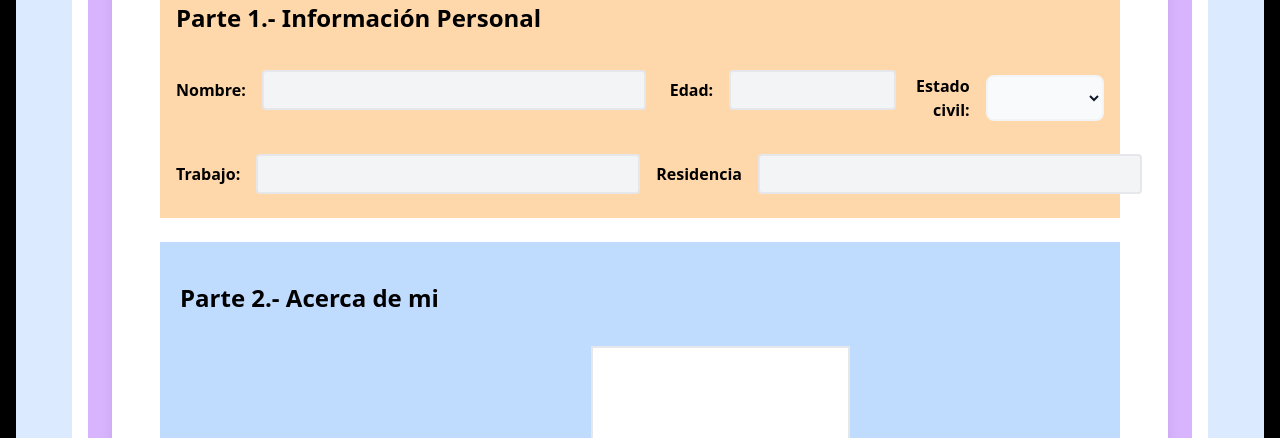
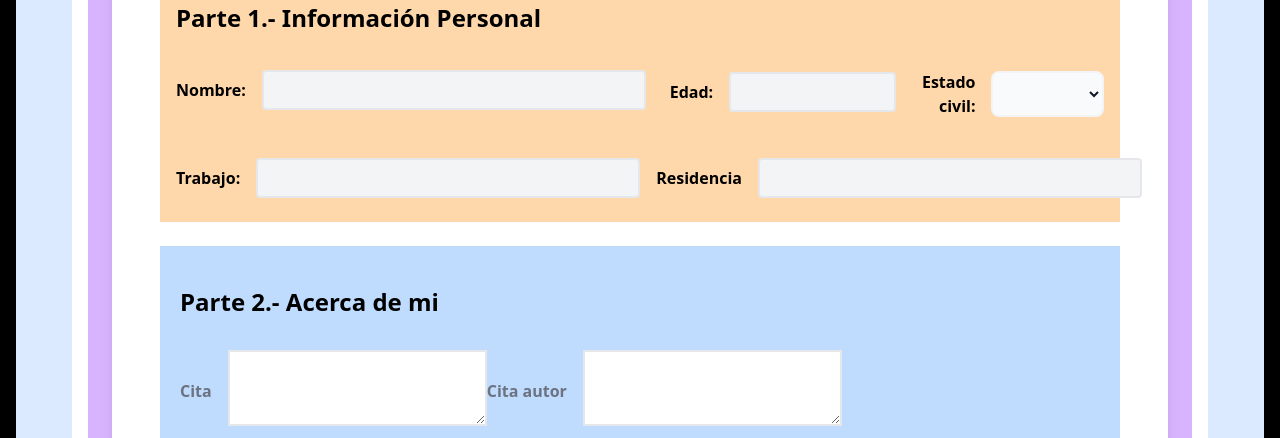
Before and after one commit to AbrahamJesusCimeCaaamal/Api_Persona_UX, a Vue app: page /personaUX in a window 1280 px wide. Shown: the part 362-800 px from the top of the page. Built offline with nearby package versions, Linux system fonts and the light colour scheme.

Commit message:
Eliminacion de div que no se usan

```diff
--- a/src/components/PersonaUX.vue
+++ b/src/components/PersonaUX.vue
@@ -71,32 +71,24 @@ export default {
                         <h1 class="text-left px-4   py-6 text-black text-2xl font-bold ">Parte 1.- Información  Personal</h1>
                     <div class="md:flex mb-2 px-4 py-3">
                         <div class="flex ">
-                            <div class="">
-                    <label class="block py-2 font-bold md:text-right mb-1 md:mb-0 pr-4" for="inline-full-name">
-                        Nombre:
-                    </label>
-                    </div>
-                    <div class="">
-                    <input name="Nombre" id="Nombre" v-model="Nombre" class="w-96  bg-gray-100 appearance-none border-2 border-gray-200 rounded  py-2 px-4 text-gray-700 leading-tight focus:outline-none  focus:ring-blue-500 focus:border-blue-500" type="text" >
-                    </div>
+
+                    <label class="  block py-2 font-bold md:text-right mb-1 md:mb-0 pr-4" for="inline-full-name"> Nombre: </label>
+                    <input name="Nombre" id="Nombre" v-model="Nombre" class="w-96 h-10 bg-gray-100 appearance-none border-2 border-gray-200 rounded  py-2 px-4 text-gray-700 leading-tight focus:outline-none  focus:ring-blue-500 focus:border-blue-500" type="text" >
+
                 </div>
                 <div class="md:flex md:items-center mb-6">
-                    <div class="">
-                    <label class=" px-6 block font-bold md:text-right mb-1 md:mb-0 pr-4" for="inline-full-name">
-                        Edad:
-                    </label>
-                    </div>
-                    <div class="">
+
+                    <label class=" px-6 block font-bold md:text-right mb-1 md:mb-0 pr-4" for="inline-full-name">Edad:</label>
                     <input name="Edad" id="Edad" v-model="Edad" class="bg-gray-100 appearance-none border-2 border-gray-200 rounded w-full py-2 px-4 text-gray-700 leading-tight focus:outline-none  focus:ring-blue-500 focus:border-blue-500"  type="text" >
-                    </div>
+
                 </div>
 
-                <div class="md:flex md:items-center mb-2">
-                    <div class="">
+                <div class="flex md:items-center mb-5">
+
                 <label class=" px-4 block text-black font-bold md:text-right mb-1 md:mb-0 pr-4" for="inline-full-name">
                         Estado civil:
                 </label>
-                    </div>
+
                 <div class="">
                  <select name="EstadoCivil" id="EstadoCivil" class=" px-6 py-2 bg-gray-50  border-gray-100 text-gray-900 text-lg rounded-lg border-2 focus:ring-blue-500 focus:border-blue-500 block w-full p-2.5 dark:bg-gray-700 dark:border-gray-600 dark:placeholder-gray-400 dark:text-white dark:focus:ring-blue-500 dark:focus:border-blue-500" v-model="EstadoCivil"  >
                 <option value="1" selected>Soltero</option>
@@ -114,28 +106,16 @@ export default {
 
                 <div class=" flex">
                     <div class="md:flex md:items-center mb-6">
-                    <div class=" ">
-                    <label class=" px-4 block text-black  font-bold md:text-right mb-1 md:mb-0 pr-4" for="inline-full-name">
-                        Trabajo:
-                    </label>
-                    </div>
-                    <div class="">
+                    <label class=" px-4 block text-black  font-bold md:text-right mb-1 md:mb-0 pr-4" for="inline-full-name"> Trabajo: </label>
                     <input name="Trabajo" id="Trabajo" v-model="Trabajo" class=" w-96  bg-gray-100 appearance-none border-2 border-gray-200 rounded py-2 px-4 text-gray-700 leading-tight focus:outline-none  focus:ring-blue-500 focus:border-blue-500" type="text" >
                 </div>
-                </div>
+
                 <div class="md:flex md:items-center mb-6">
-                    <div class="">
-                    <label class=" px-4 block text-black font-bold md:text-right mb-1 md:mb-0 pr-4" for="inline-full-name">
-                        Residencia
-                    </label>
-                    </div>
-                    <div class="">
+                    <label class=" px-4 block text-black font-bold md:text-right mb-1 md:mb-0 pr-4" for="inline-full-name">Residencia </label>
                     <input name="Recidencia" id="Recidencia" v-model="Residencia" class=" w-96 bg-gray-100 appearance-none border-2 border-gray-200 rounded  py-2 px-4 text-gray-700 leading-tight focus:outline-none  focus:ring-blue-500 focus:border-blue-500"  type="text" >
                 </div>
+
                 </div>
-                </div>
-
-
 
             </div><br>
 
@@ -151,7 +131,7 @@ export default {
                     </label>
                     </div>
                     <div class="">
-                    <input v-model="Cita" class="max-w-md   bg-gray-200 appearance-none border-2 border-gray-200 rounded w-full py-2 px-4 text-gray-700 leading-tight focus:outline-none focus:bg-white focus:border-purple-500" id="inline-full-name" type="text" >
+                     <textarea v-model="Cita"  name="citaAutor" id="citaAutor" class="text-secundario font-semibold font-contenido px-5 py-3 border-2 border-secundario w-full" rows="2"></textarea>
                 </div>
                 </div>
                 <div class="md:flex md:items-center mb-6">
@@ -161,7 +141,7 @@ export default {
                     </label>
                     </div>
                     <div class="">
-                     <textarea name="citaAutor" id="citaAutor" class="text-secundario font-semibold font-contenido px-5 py-3 border-2 border-secundario w-full" v-model="CitaAutor" rows="10"></textarea>
+                     <textarea v-model="CitaAutor" name="citaAutor" id="citaAutor" class="text-secundario font-semibold font-contenido px-5 py-3 border-2 border-secundario w-full"  rows="2"></textarea>
                 </div>
                 </div>
                 </div>
```
Lines whose indentation alone changed are shown as unchanged.
